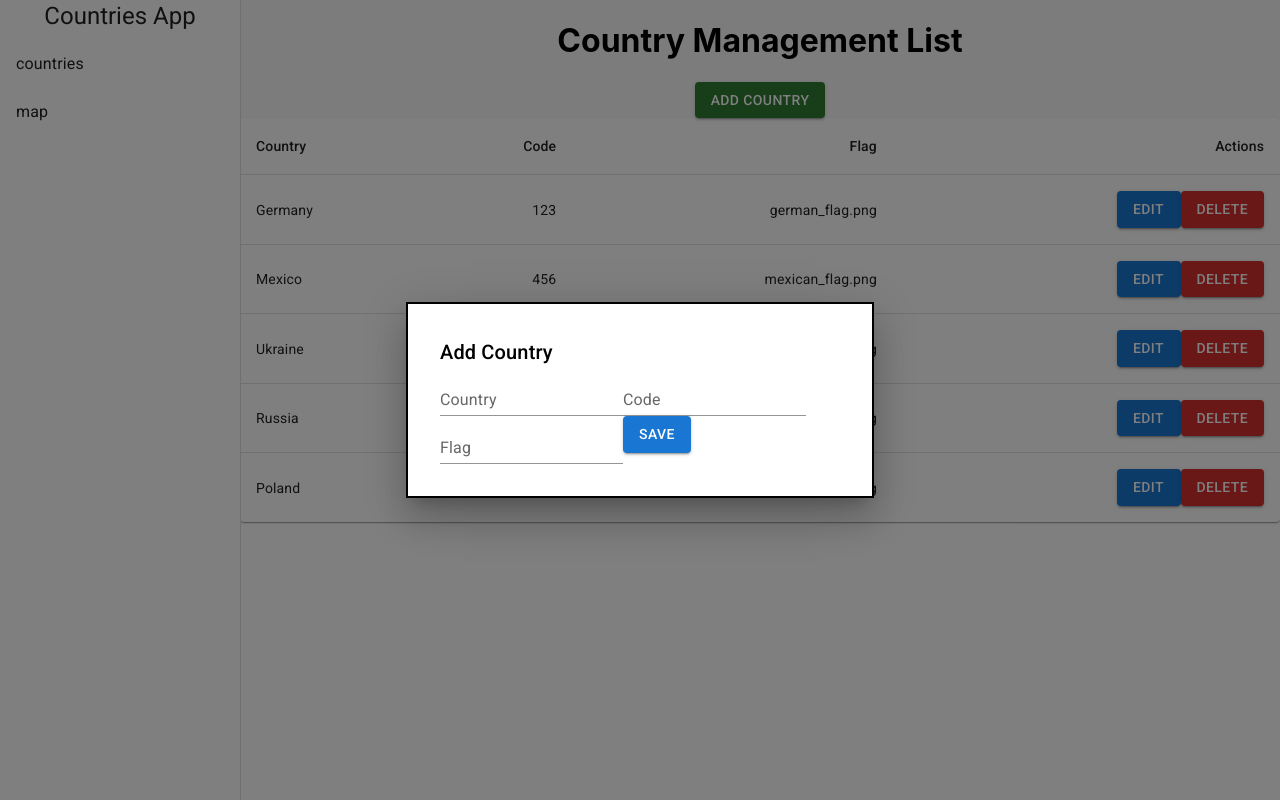
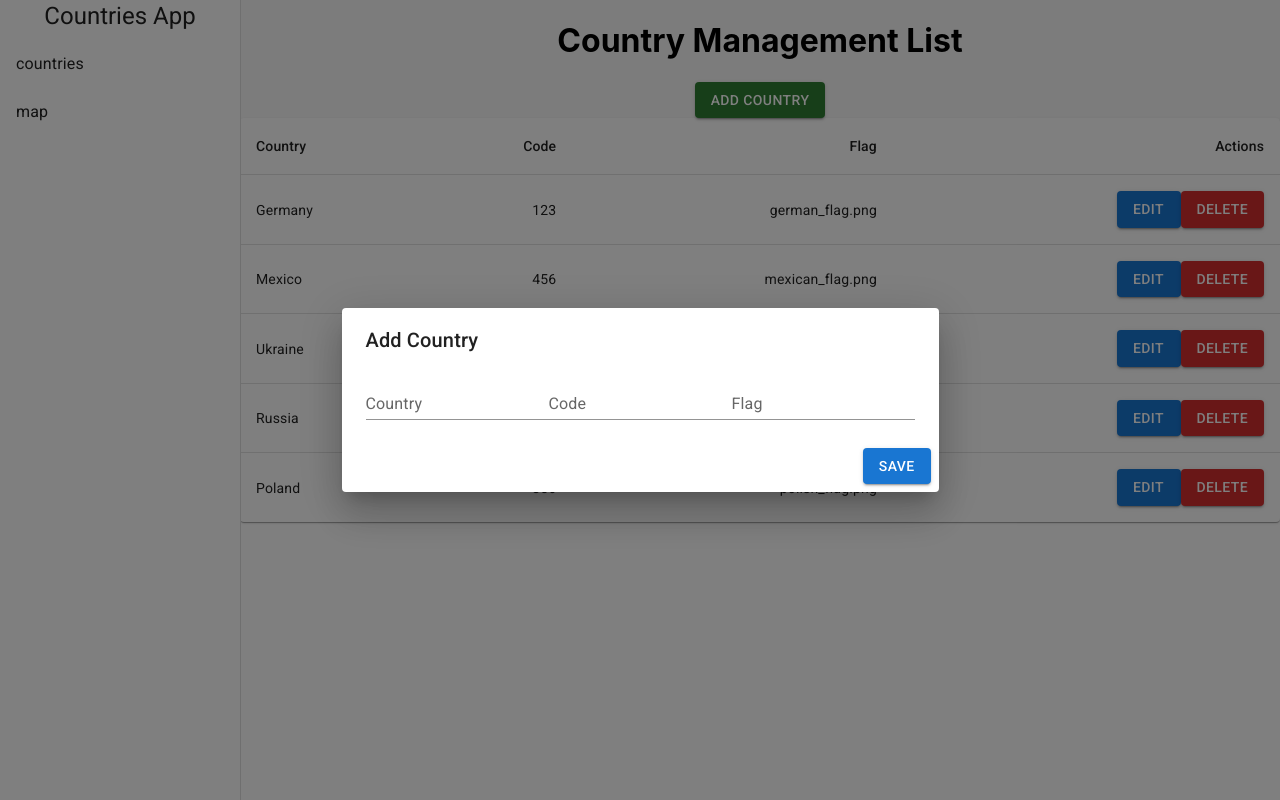
Before and after one commit to djurker21/app2-z2a-react, a React (Create React App) app: page /cml in a window 1280 px wide. Both pictures are taken after a click on the button "ADD COUNTRY". Built offline with nearby package versions, Linux system fonts and the light colour scheme.

Commit message:
imports fix

```diff
--- a/src/pages/cml/EditModal.tsx
+++ b/src/pages/cml/AddDialog.tsx
@@ -1,20 +1,18 @@
 import * as React from "react";
-import Modal from "@mui/material/Modal";
-import Box from "@mui/material/Box";
-import Typography from "@mui/material/Typography";
+import {
+  Dialog,
+  TextField,
+  Button,
+  DialogTitle,
+  DialogContent,
+  DialogActions,
+} from "@mui/material";
 import { useState } from "react";
-import { Country } from "./CML";
-import { Button, TextField } from "@mui/material";
 
-type PropsType = {
-  openEdit: boolean;
-  handleClose: any;
-  edit: Country;
-};
-
-export default function EditModal(props: PropsType) {
-  const { openEdit, handleClose, edit } = props;
-  const [open, setOpen] = useState(openEdit);
+export default function AddDialog() {
+  const [open, setOpen] = useState(false);
+  const handleOpen = () => setOpen(true);
+  const handleClose = () => setOpen(false);
 
   const [name, setName] = useState("");
   const [code, setCode] = useState("");
@@ -22,40 +20,25 @@ export default function EditModal(props: PropsType) {
 
   function handleSave() {
     console.log({ name, code, flag });
+    setName("");
+    setCode("");
+    setFlag("");
     handleClose();
   }
 
-  React.useEffect(() => {
-    setOpen(openEdit);
-    setName(edit.name);
-    setCode(edit.code);
-    setFlag(edit.flag);
-  }, [openEdit, edit.name, edit.code, edit.flag]);
-
   return (
     <div>
-      <Modal
+      <Button variant="contained" color="success" onClick={handleOpen}>
+        Add Country
+      </Button>
+      <Dialog
         open={open}
         onClose={handleClose}
         aria-labelledby="modal-modal-title"
         aria-describedby="modal-modal-description"
       >
-        <Box
-          sx={{
-            position: "absolute",
-            top: "50%",
-            left: "50%",
-            transform: "translate(-50%, -50%)",
-            width: 400,
-            bgcolor: "background.paper",
-            border: "2px solid #000",
-            boxShadow: 24,
-            p: 4,
-          }}
-        >
-          <Typography id="modal-modal-title" variant="h6" component="h2">
-            Edit Country
-          </Typography>
+        <DialogTitle>Add Country</DialogTitle>
+        <DialogContent>
           <TextField
             id="country"
             label="Country"
@@ -77,11 +60,13 @@ export default function EditModal(props: PropsType) {
             value={flag}
             onChange={(e) => setFlag(e.target.value)}
           />
+        </DialogContent>
+        <DialogActions>
           <Button variant="contained" color="primary" onClick={handleSave}>
             Save
           </Button>
-        </Box>
-      </Modal>
+        </DialogActions>
+      </Dialog>
     </div>
   );
 }
--- a/src/pages/cml/CML.tsx
+++ b/src/pages/cml/CML.tsx
@@ -1,16 +1,18 @@
 import * as React from "react";
 import Button from "@mui/material/Button";
-import AddModal from "./AddModal";
-import EditModal from "./EditModal";
+import AddDialog from "./AddDialog";
+import EditDialog from "./EditDialog";
 import { useState } from "react";
 
-import Table from "@mui/material/Table";
-import TableBody from "@mui/material/TableBody";
-import TableCell from "@mui/material/TableCell";
-import TableContainer from "@mui/material/TableContainer";
-import TableHead from "@mui/material/TableHead";
-import TableRow from "@mui/material/TableRow";
-import Paper from "@mui/material/Paper";
+import {
+  Table,
+  TableBody,
+  TableCell,
+  TableContainer,
+  TableHead,
+  TableRow,
+  Paper,
+} from "@mui/material";
 
 import API from "../../api";
 
@@ -47,8 +49,8 @@ export default function CML() {
   return (
     <div className="content">
       <h1>Country Management List</h1>
-      <AddModal />
-      <EditModal
+      <AddDialog />
+      <EditDialog
         openEdit={openEdit}
         handleClose={handleCloseEdit}
         edit={edit}
--- a/src/pages/cml/AddModal.tsx
+++ b/src/pages/cml/EditDialog.tsx
@@ -1,15 +1,24 @@
 import * as React from "react";
-import Box from "@mui/material/Box";
-import Button from "@mui/material/Button";
-import Typography from "@mui/material/Typography";
-import Modal from "@mui/material/Modal";
-import { TextField } from "@mui/material";
+import {
+  Dialog,
+  TextField,
+  Button,
+  DialogTitle,
+  DialogContent,
+  DialogActions,
+} from "@mui/material";
 import { useState } from "react";
+import { Country } from "./CML";
 
-export default function AddModal() {
-  const [open, setOpen] = useState(false);
-  const handleOpen = () => setOpen(true);
-  const handleClose = () => setOpen(false);
+type PropsType = {
+  openEdit: boolean;
+  handleClose: any;
+  edit: Country;
+};
+
+export default function EditDialog(props: PropsType) {
+  const { openEdit, handleClose, edit } = props;
+  const [open, setOpen] = useState(openEdit);
 
   const [name, setName] = useState("");
   const [code, setCode] = useState("");
@@ -17,39 +26,26 @@ export default function AddModal() {
 
   function handleSave() {
     console.log({ name, code, flag });
-    setName("");
-    setCode("");
-    setFlag("");
     handleClose();
   }
 
+  React.useEffect(() => {
+    setOpen(openEdit);
+    setName(edit.name);
+    setCode(edit.code);
+    setFlag(edit.flag);
+  }, [openEdit, edit.name, edit.code, edit.flag]);
+
   return (
     <div>
-      <Button variant="contained" color="success" onClick={handleOpen}>
-        Add Country
-      </Button>
-      <Modal
+      <Dialog
         open={open}
         onClose={handleClose}
         aria-labelledby="modal-modal-title"
         aria-describedby="modal-modal-description"
       >
-        <Box
-          sx={{
-            position: "absolute",
-            top: "50%",
-            left: "50%",
-            transform: "translate(-50%, -50%)",
-            width: 400,
-            bgcolor: "background.paper",
-            border: "2px solid #000",
-            boxShadow: 24,
-            p: 4,
-          }}
-        >
-          <Typography id="modal-modal-title" variant="h6" component="h2">
-            Add Country
-          </Typography>
+        <DialogTitle>Edit Country</DialogTitle>
+        <DialogContent>
           <TextField
             id="country"
             label="Country"
@@ -71,11 +67,13 @@ export default function AddModal() {
             value={flag}
             onChange={(e) => setFlag(e.target.value)}
           />
+        </DialogContent>
+        <DialogActions>
           <Button variant="contained" color="primary" onClick={handleSave}>
             Save
           </Button>
-        </Box>
-      </Modal>
+        </DialogActions>
+      </Dialog>
     </div>
   );
 }
```
